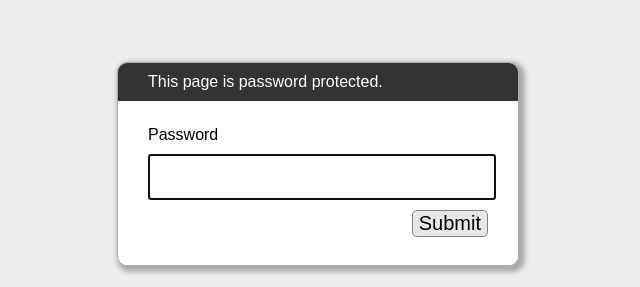
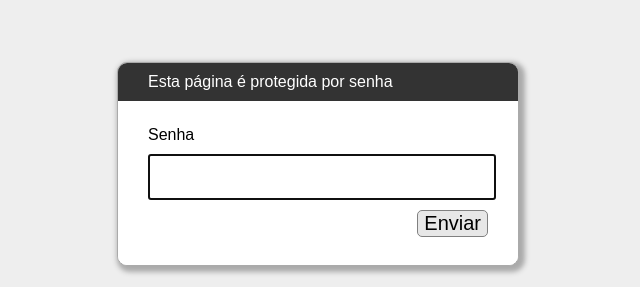
Before and after one commit to hemadacosta/biblioteca_ect, a plain HTML site: page index.html in a window 1280 px wide. Shown: the part 236-523 px from the top of the page, 322-962 px from the left. Drawn offline with Linux system fonts and the light colour scheme.

Commit message:
Update index.html

```diff
--- a/index.html
+++ b/index.html
@@ -118,9 +118,9 @@
     <div id="dialogWrap">
         <div id="dialogWrapCell">
             <div id="mainDialog">
-                <div id="dialogText">This page is password protected.</div>
+                <div id="dialogText">Esta página é protegida por senha</div>
                 <div id="passArea">
-                    <p id="passwordPrompt">Password</p>
+                    <p id="passwordPrompt">Senha</p>
                     <input id="pass" type="password" name="pass" autofocus>
                     <div>
                         <span id="messageWrapper">
@@ -129,7 +129,7 @@
                             <span id="success" class="notifyText">Success!</span>
                             &nbsp;
                         </span>
-                        <button id="submitPass" type="button">Submit</button>
+                        <button id="submitPass" type="button">Enviar</button>
                         <div style="clear: both;"></div>
                     </div>
                 </div>
```
